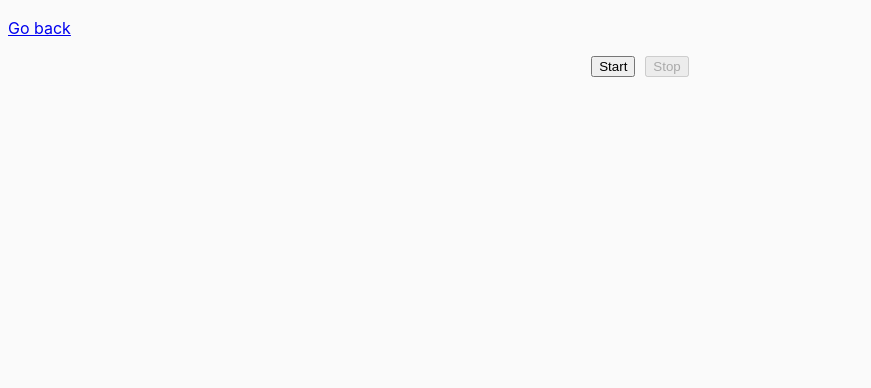
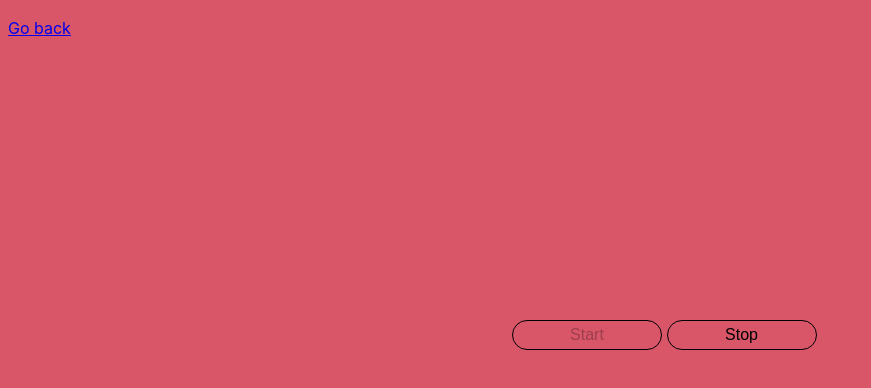
Before and after one commit to katusha4leon/goit-js-hw-09, a website built with Parcel: page src/01-color-switcher.html in a window 1280 px wide. Both pictures are taken after a click on the button "Start". Shown: the whole page, without its empty margins (0-871 px from the left). Built offline with nearby package versions, Linux system fonts and the light colour scheme.

Commit message:
1st task fixed

```diff
--- a/src/01-color-switcher.html
+++ b/src/01-color-switcher.html
@@ -10,8 +10,8 @@
     <p><a href="index.html">Go back</a></p>
 
     <div class="switcher">
-      <button type="button" data-start>Start</button>
-      <button type="button" data-stop>Stop</button>
+      <button type="button" data-start class="switcher-btn">Start</button>
+      <button type="button" data-stop class="switcher-btn">Stop</button>
     </div>
 
     <script src="js/01-color-switcher.js" type="module"></script>
--- a/src/css/common.css
+++ b/src/css/common.css
@@ -18,9 +18,20 @@ img {
 }
 
 .switcher {
-  display: flex;
-  justify-content: center;
-  gap: 10px;
+  position: absolute;
+  top: 40%;
+  left: 40%;
+}
+
+.switcher-btn {
+  position: relative;
+  width: 150px;
+  height: 30px;
+  font-size: 16px;
+  background-color: transparent;
+  border-radius: 15px;
+  border: 1px solid black;
+  cursor: pointer;
 }
 
 .timer {
--- a/src/js/01-color-switcher.js
+++ b/src/js/01-color-switcher.js
@@ -1,29 +1,26 @@
-const refs = {
-    startBtn: document.querySelector('button[data-start]'),
-    stopBtn: document.querySelector('button[data-stop]'),
-}
+const startBtn = document.querySelector('button[data-start]');
+const stopBtn = document.querySelector('button[data-stop]');
 
-refs.stopBtn.setAttribute("disabled", "");
+stopBtn.setAttribute("disabled", "")
 let timerId = null;
 
-refs.startBtn.addEventListener("click", onStartBtnClick);
+startBtn.addEventListener("click", onStartBtnClick);
 
 function onStartBtnClick() {
-    timerId = setInterval(() => {
-        document.body.style.backgroundColor = getRandomHexColor();
-    }, 1000);
-    refs.startBtn.setAttribute("disabled", "");
-    refs.stopBtn.removeAttribute("disabled");
-}
+  startBtn.setAttribute("disabled", "");
+  stopBtn.removeAttribute("disabled");
+  timerId = setInterval(() => {
+     document.body.style.backgroundColor = getRandomHexColor();
+  }, 1000);
+};
 
-refs.startBtn.addEventListener("click", onStopBtnClick);
-
-function onStopBtnClick() {
-    clearInterval(timerId);
-    refs.stopBtn.setAttribute("disabled", "");
-    refs.startBtn.removeAttribute("disabled");
-}
+stopBtn.addEventListener("click", onStopBtnClick);
+function onStopBtnClick () {
+   clearInterval(timerId);
+   stopBtn.setAttribute("disabled", "");
+   startBtn.removeAttribute("disabled");
+};
 
 function getRandomHexColor() {
   return `#${Math.floor(Math.random() * 16777215).toString(16).padStart(6, 0)}`;
-}
+};
```
